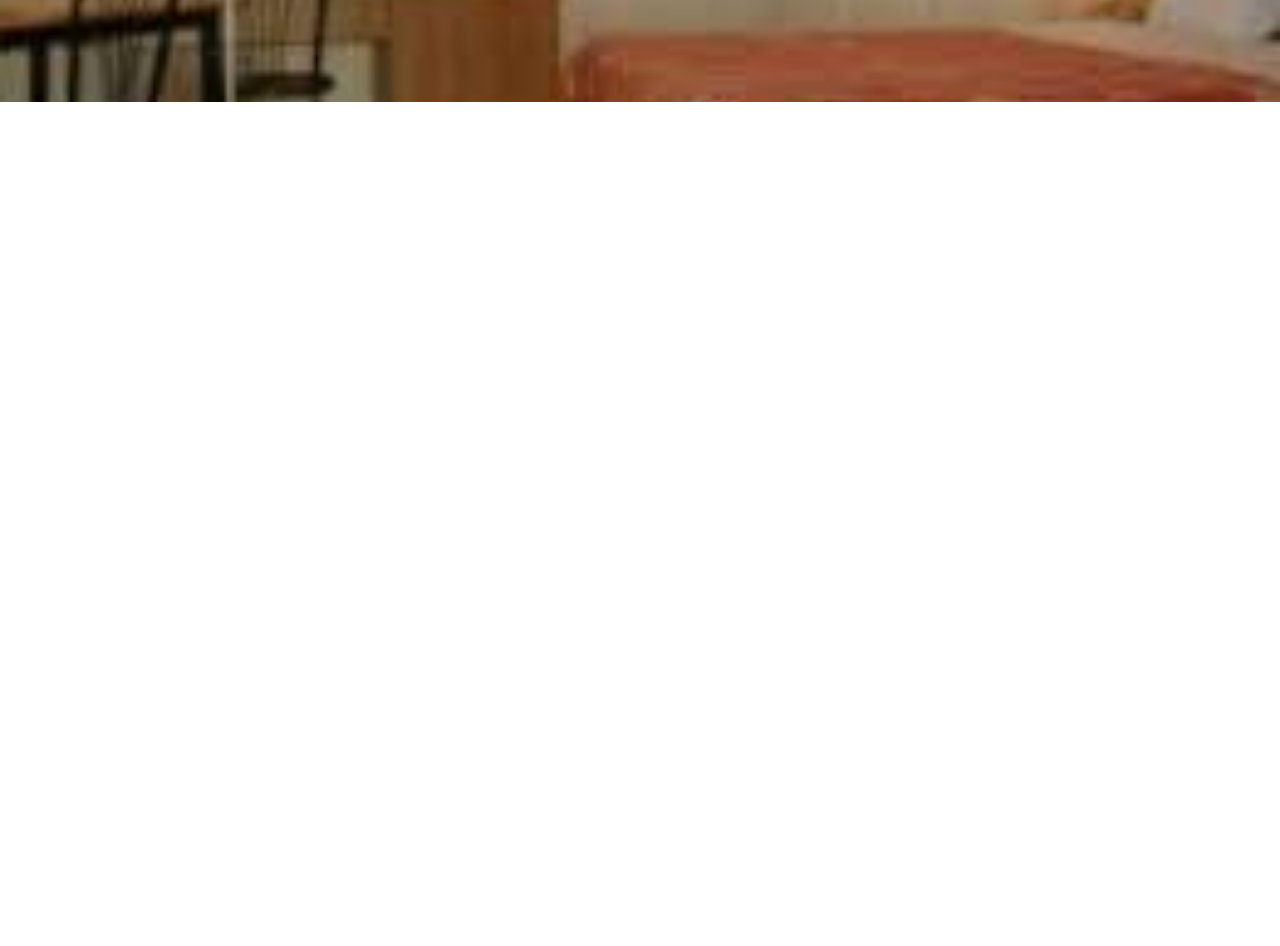
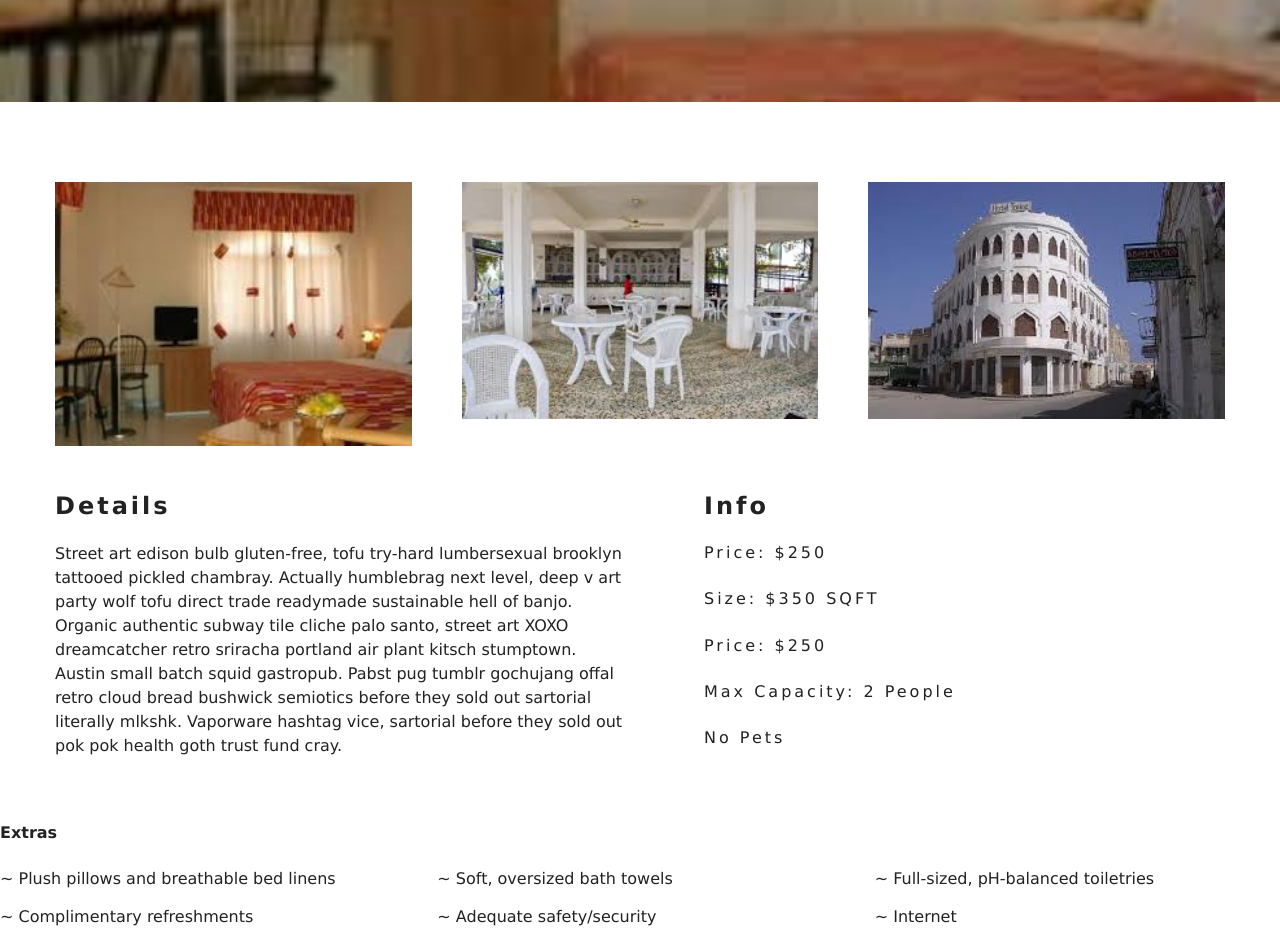
Before and after one commit to muzitk/hotel-massawa, a React (Create React App) app: page /rooms/double-basic in a window 1280 px wide. Shown: the part 1178-2124 px from the top of the page. Before the commit the page ends 1280 px from the top, so only its background shows below. Built offline with nearby package versions, Linux system fonts and the light colour scheme.

Commit message:
completed singleroom component

```diff
--- a/src/pages/SingleRoom.js
+++ b/src/pages/SingleRoom.js
@@ -32,12 +32,52 @@
 
     const {name, description, capacity, size, price, extras, breakfast, pets, images} = room
 
+    //to render 3 images only via array discructoring <StyledHero img={images[0]
+    const [ mainImg, ...defaultImg] = images
+
   return (
-    <StyledHero img={images[0]}>
+    <>
+    <StyledHero img={mainImg||this.state.defaultBcg}>
     <Banner title={`${name} room`}>
       <Link to="/rooms" className="btn-primary">Back to Rooms</Link>
       </Banner>
       </StyledHero>
+
+      <section className="single-room">
+        <div className="single-room-images">
+        {defaultImg.map((item,index)=>{
+         return <img key={index} src={item} alt={name}/>
+      })}
+      </div>
+
+      <div className ="single-room-info">
+        <article className="desc">
+          <h3>Details </h3>
+          <p> {description} </p>
+          </article>
+
+          <article className="info">
+              <h3>info </h3>
+              <h6>Price: ${price}</h6>
+              <h6>Size: ${size} SQFT</h6>
+              <h6>Price: ${price}</h6>
+              <h6>Max Capacity: {capacity > 1? `${capacity} people` : `${capacity < 1 } person`}</h6>
+              <h6> {pets ? "pets Allowed" : "no pets"}</h6>
+              <h6>{breakfast && "Free Breakfast included"}</h6>
+          </article>
+        </div>
+      </section>
+
+      <section classRoome="room-extras">
+        <h6> Extras</h6>
+        <ul className="extras">
+          {extras.map((item,index) => {
+            return <li key={index}>~ {item}</li>
+          })}
+        </ul>
+      </section>
+      </>
+
   );
   }
 }
```
